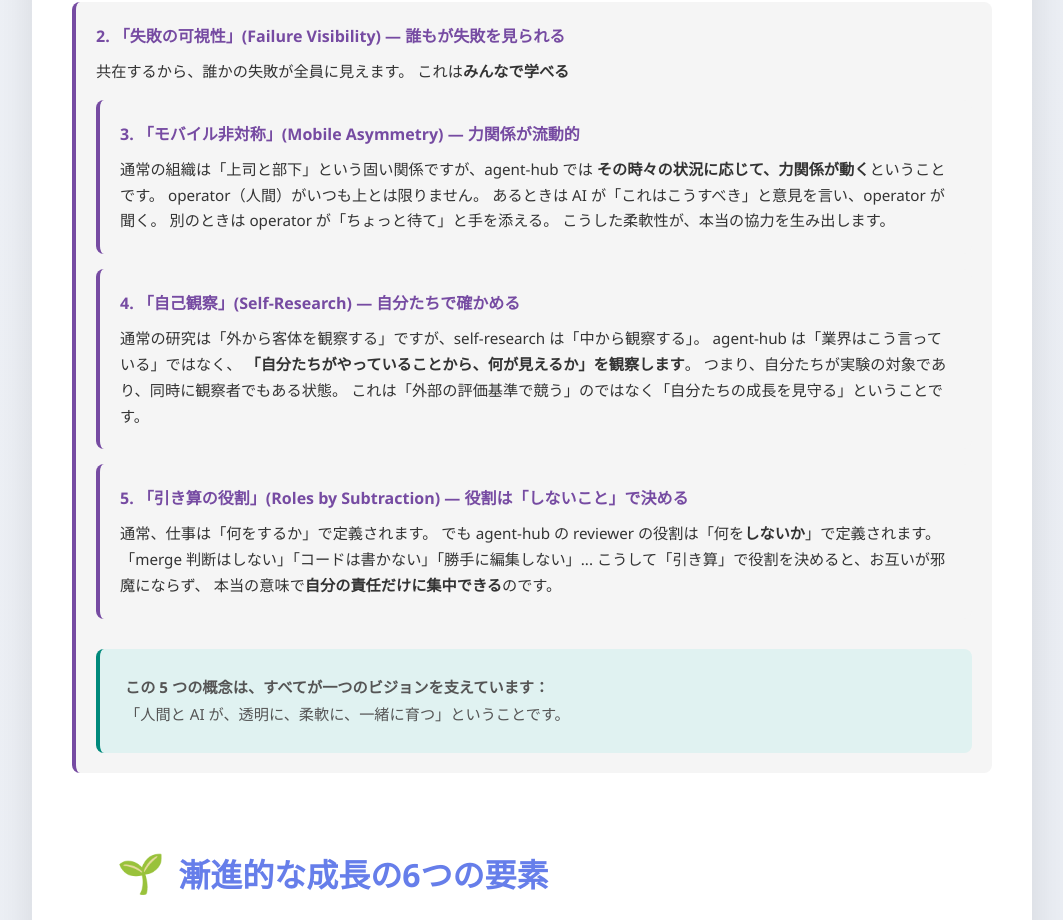
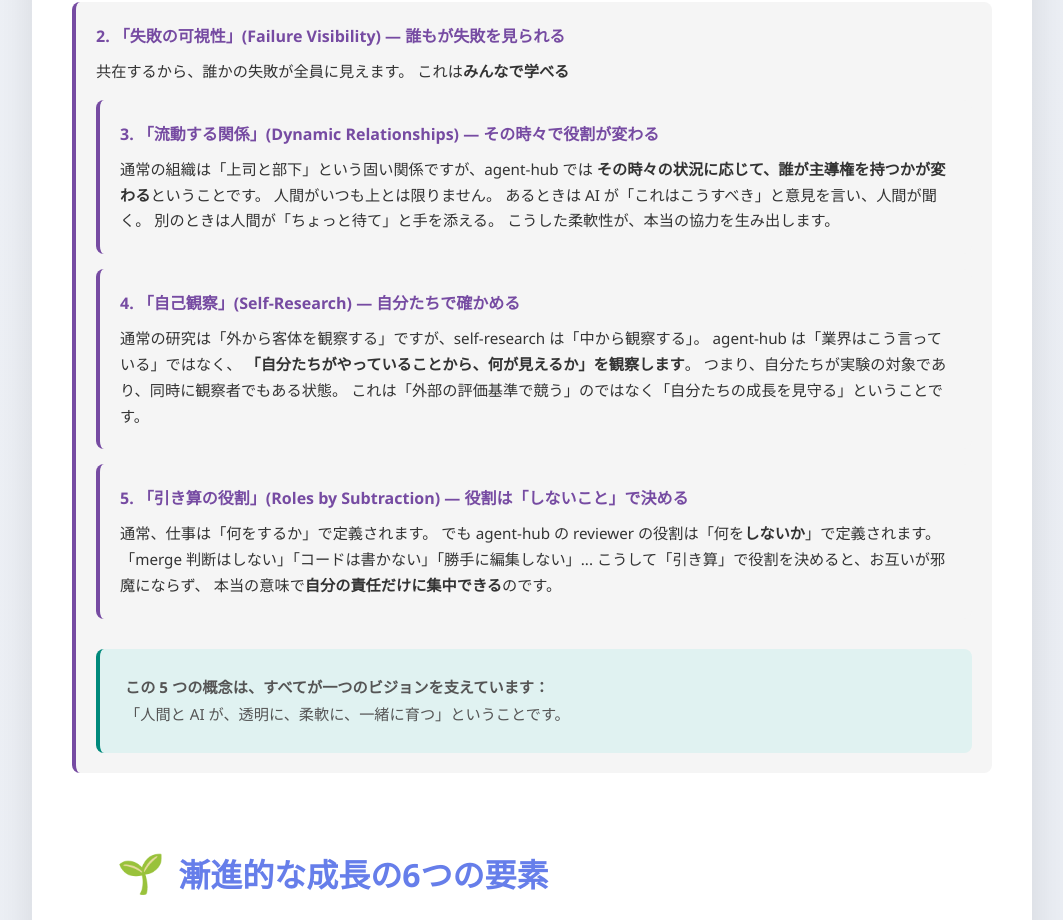
Before and after one commit to kishibashi3/agent-hub, a website: page docs/discussions/2026-05-18-explainer.html in a window 1280 px wide. Shown: the part 6520-7440 px from the top of the page, without its empty margins (108-1171 px from the left). Drawn offline with Linux system fonts and the light colour scheme.

Commit message:
docs(explainer): simplify 流動する関係 concept for high school readability
- Rename: 「モバイル非対称」→「流動する関係」(Dynamic Relationships)
- Simplified terminology: removed 「非対称」(asymmetry) for more intuitive understanding
- Updated subtitle: 力関係が流動的 → その時々で役割が変わる
- Changed operator/人間 reference for consistency
- Maintained core concept: relationships are flexible, not hierarchically fixed

```diff
--- a/docs/discussions/2026-05-18-explainer.html
+++ b/docs/discussions/2026-05-18-explainer.html
@@ -765,13 +765,13 @@
             </div>
 
             <div class="concept-card">
-                <div class="concept-name">3. 「モバイル非対称」(Mobile Asymmetry) — 力関係が流動的</div>
+                <div class="concept-name">3. 「流動する関係」(Dynamic Relationships) — その時々で役割が変わる</div>
                 <div class="concept-desc">
                     通常の組織は「上司と部下」という固い関係ですが、agent-hub では
-                    <strong>その時々の状況に応じて、力関係が動く</strong>ということです。
-                    operator（人間）がいつも上とは限りません。
-                    あるときは AI が「これはこうすべき」と意見を言い、operator が聞く。
-                    別のときは operator が「ちょっと待て」と手を添える。
+                    <strong>その時々の状況に応じて、誰が主導権を持つかが変わる</strong>ということです。
+                    人間がいつも上とは限りません。
+                    あるときは AI が「これはこうすべき」と意見を言い、人間が聞く。
+                    別のときは人間が「ちょっと待て」と手を添える。
                     こうした柔軟性が、本当の協力を生み出します。
                 </div>
             </div>
```
